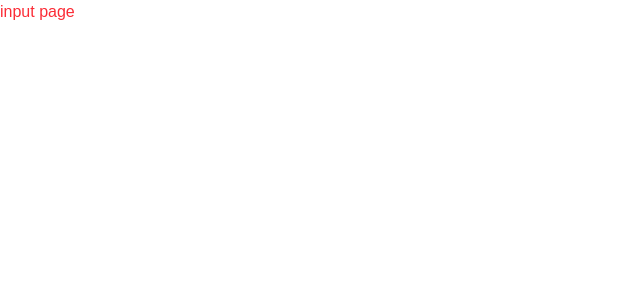
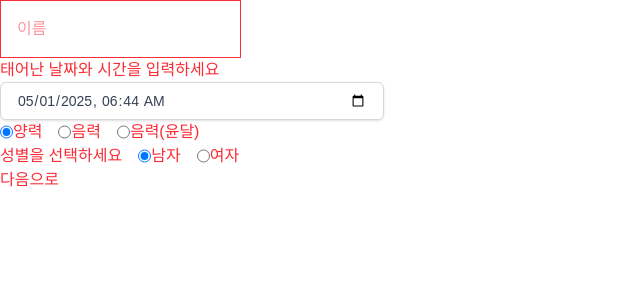
Before and after one commit to hyewonny2327/pokesaju, a Next.js app: page /input in a window 1280 px wide. Shown: the top 300 px of the page, without its empty margins (0-640 px from the left). Built offline with nearby package versions, Linux system fonts and the light colour scheme.

Commit message:
#3 생년월일시 입력 폼 구현

```diff
--- a/src/app/(page)/input/page.tsx
+++ b/src/app/(page)/input/page.tsx
@@ -1,4 +1,102 @@
+"use client";
+import DatePicker from "@components/DatePicker";
+import Input from "@components/Input";
+import Select from "@components/Select";
+import { birthOptions, genderOptions } from "@constants/selectedOptions";
+import { formatCurrentDateTime, parseDateTimeString } from "@utils/datetime";
+import { useRouter } from "next/navigation";
+import { useState } from "react";
+// ! 저장버튼 클릭했을 때 Local storage 저장
+
+interface SajuProfile {
+  id?: string; // DB 연동 시 유용 (optional)
+  name: string;
+  gender: String; // 성별
+  birthday: {
+    year: string;
+    month: string;
+    day: string;
+    hour: string;
+    minute?: string;
+    calendarType: string;
+  };
+}
 function InputPage() {
-  return <div className="text-red-500">input page</div>;
+  const [input, setInput] = useState("");
+  const [birth, setBirth] = useState(formatCurrentDateTime());
+  const [selectedGenderId, setSelectedGenderId] = useState<GenderId>(
+    genderOptions[0].id
+  );
+  const [selectedBirthId, setSelectedBirthId] = useState<BirthId>(
+    birthOptions[0].id
+  );
+  const router = useRouter();
+  function handleDatePickerChange(e: React.ChangeEvent<HTMLInputElement>) {
+    setBirth(e.target.value);
+  }
+  function handleSelectBirthOptions(e: React.ChangeEvent<HTMLInputElement>) {
+    birthOptions.map((item) => {
+      if (item.id === e.target.id) {
+        setSelectedBirthId(e.target.id);
+      }
+    });
+  }
+
+  function handleSelectGenderOptions(e: React.ChangeEvent<HTMLInputElement>) {
+    genderOptions.map((item) => {
+      if (item.id === e.target.id) {
+        setSelectedGenderId(item.id);
+      }
+    });
+  }
+
+  function handleButtonClick() {
+    const { year, month, day, hours, minutes } = parseDateTimeString(birth);
+    const userInfo: SajuProfile = {
+      id: new Date().toString(),
+      name: input,
+      gender: selectedGenderId,
+      birthday: {
+        year: year,
+        month: month,
+        day: day,
+        hour: hours,
+        minute: minutes,
+        calendarType: selectedBirthId,
+      },
+    };
+    //유저 인포를 로컬스토리지에 저장
+    localStorage.setItem("userInfo", JSON.stringify(userInfo));
+    router.push("/result");
+  }
+
+  return (
+    <div className="text-red-500">
+      <Input
+        value={input}
+        placeholder="이름"
+        onChange={(e) => {
+          setInput(e.target.value);
+        }}
+      />
+      <DatePicker
+        value={birth}
+        label="태어난 날짜와 시간을 입력하세요"
+        onChange={handleDatePickerChange}
+      />
+      <Select
+        options={birthOptions}
+        onChange={handleSelectBirthOptions}
+        checked={selectedBirthId}
+      />
+      <Select
+        label="성별을 선택하세요"
+        options={genderOptions}
+        onChange={handleSelectGenderOptions}
+        checked={selectedGenderId}
+      />
+      <button onClick={handleButtonClick}>다음으로</button>
+    </div>
+  );
 }
 export default InputPage;
```
